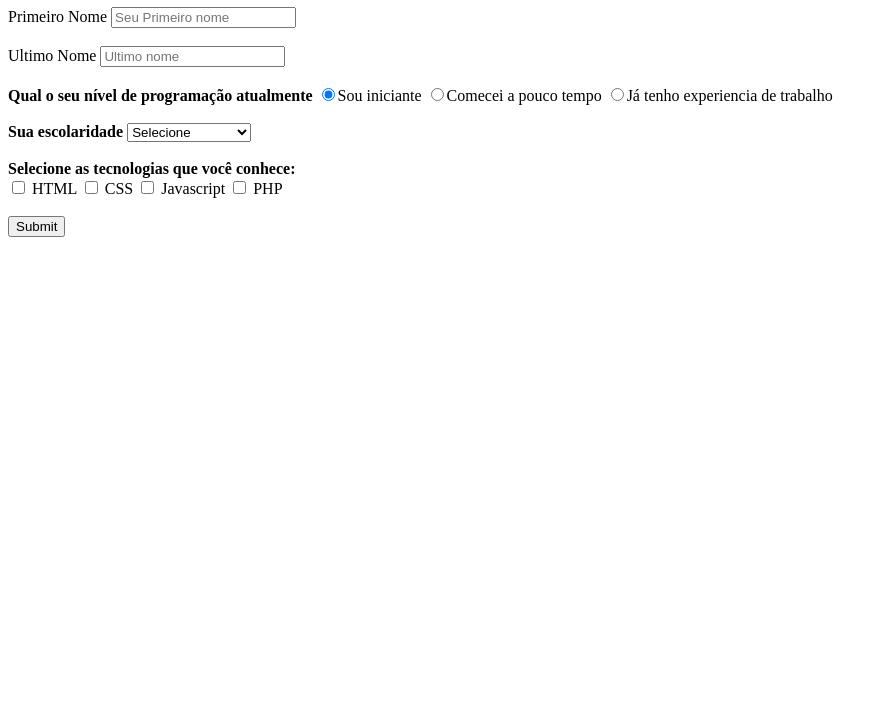
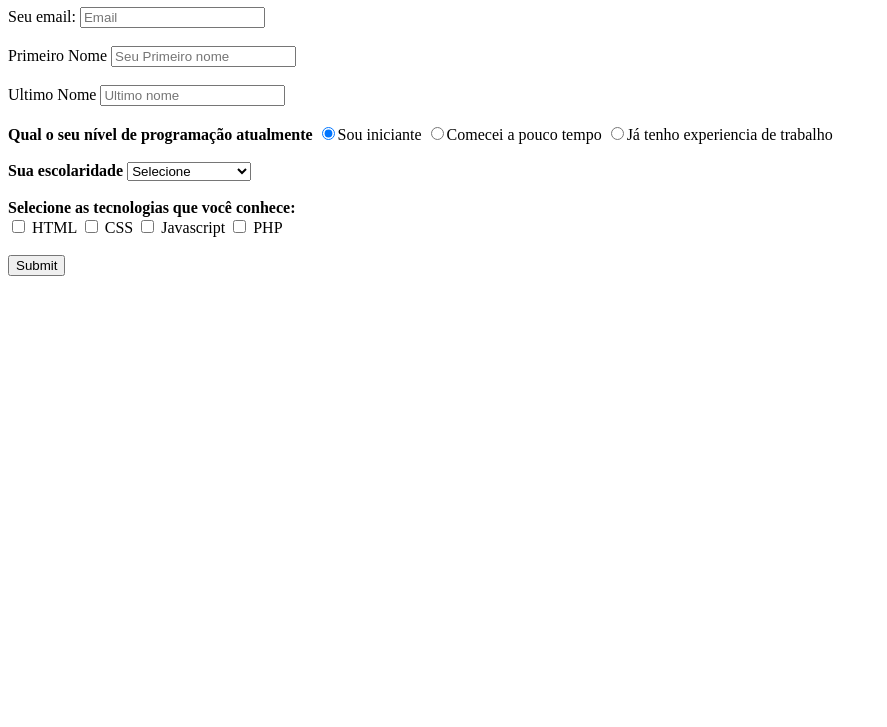
Before and after one commit to philipheferreira/HTML5-e-CSS-Aprendendo-criar-sites-do-zero-na-pratica, a plain HTML site: page 2 - Seção - HTML/11 - CriandoFormularios.html in a window 1280 px wide. Shown: the part 73-800 px from the top of the page, without its empty margins (0-887 px from the left). Drawn offline with Linux system fonts and the light colour scheme.

Commit message:
Update: add option

```diff
--- a/2 - Seção - HTML/11 - CriandoFormularios.html
+++ b/2 - Seção - HTML/11 - CriandoFormularios.html
@@ -9,6 +9,11 @@
 
 	<h1>Formularios</h1>
 	<form>
+
+		<label>Seu email: </label>
+		<input type="email" name="" placeholder="Email"> <br><br>
+
+
 		<label for="pnome">Primeiro Nome</label> <!-- O for serve pra identificar referente a qual input está relacionado o label -->
 		<input type="text" name="pnome" placeholder="Seu Primeiro nome" required> <br><br> <!-- Required torna tag obrigatoria para ser preenchida -->
 
```
